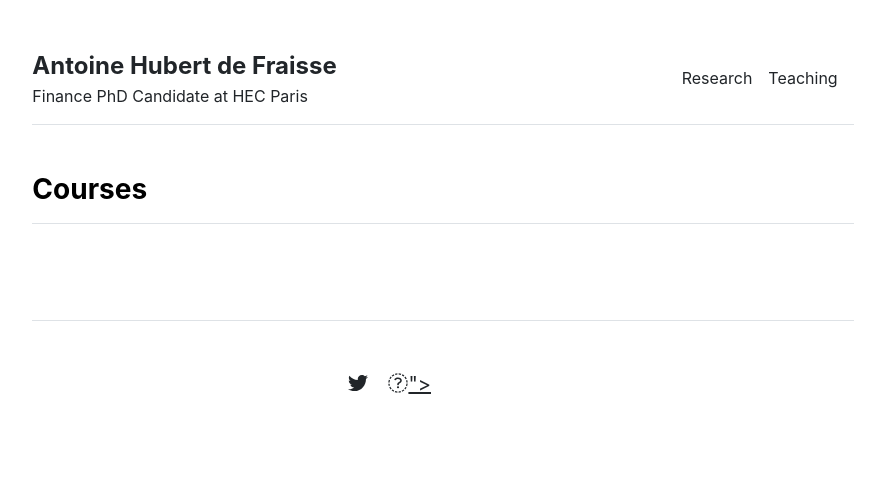
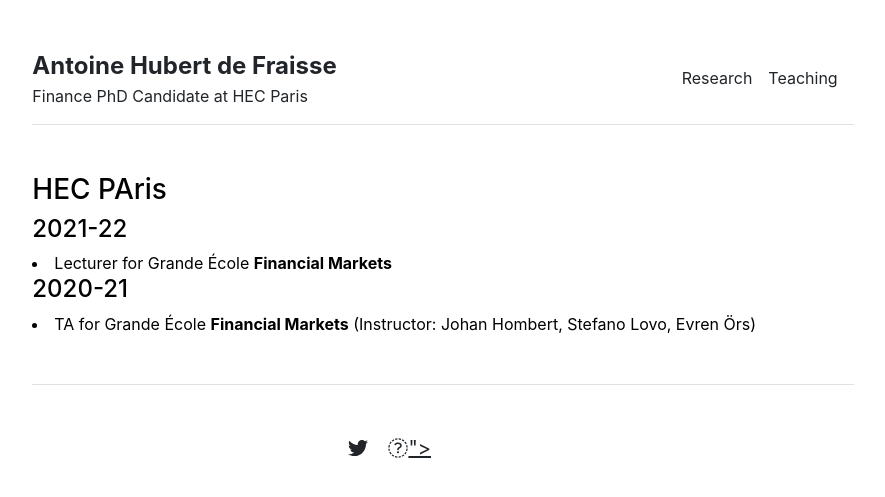
Before and after one commit to antoinehubertdefraisse/antoinehubertdefraisse.github.io, a Jekyll site: the page built from courses.md, in a window 1280 px wide. Shown: the top 497 px of the page, without its empty margins (197-1082 px from the left). Built offline with Jekyll 4.4.1, drawn with Linux system fonts in a browser that asks for light colours.

Commit message:
Update courses.html

```diff
--- a/_layouts/courses.html
+++ b/_layouts/courses.html
@@ -2,13 +2,14 @@
 layout: default
 ---
 
-{{ content }}
+<h3> HEC PAris </h3>
 
-<div class="row g-5 mb-5">
-  <div>
-    <h3 class="fw-bold border-bottom pb-3 mb-5">Courses</h3>
-    {% for course in site.data.settings.courses %}
-      <p><a href="{{ site.github.url }}/courses/{{ course.url}}">{{ course.name }}</a></p>
-    {% endfor %}
-  </div>
-</div>
+<h4> 2021-22 </h4>
+<ui>
+  <li> Lecturer for Grande École <b>Financial Markets</b></li>
+</ui>
+
+<h4> 2020-21 </h4>
+<ui>
+  <li> TA for Grande École <b>Financial Markets</b> (Instructor: Johan Hombert, Stefano Lovo, Evren Örs) </li>
+</ui>
```
